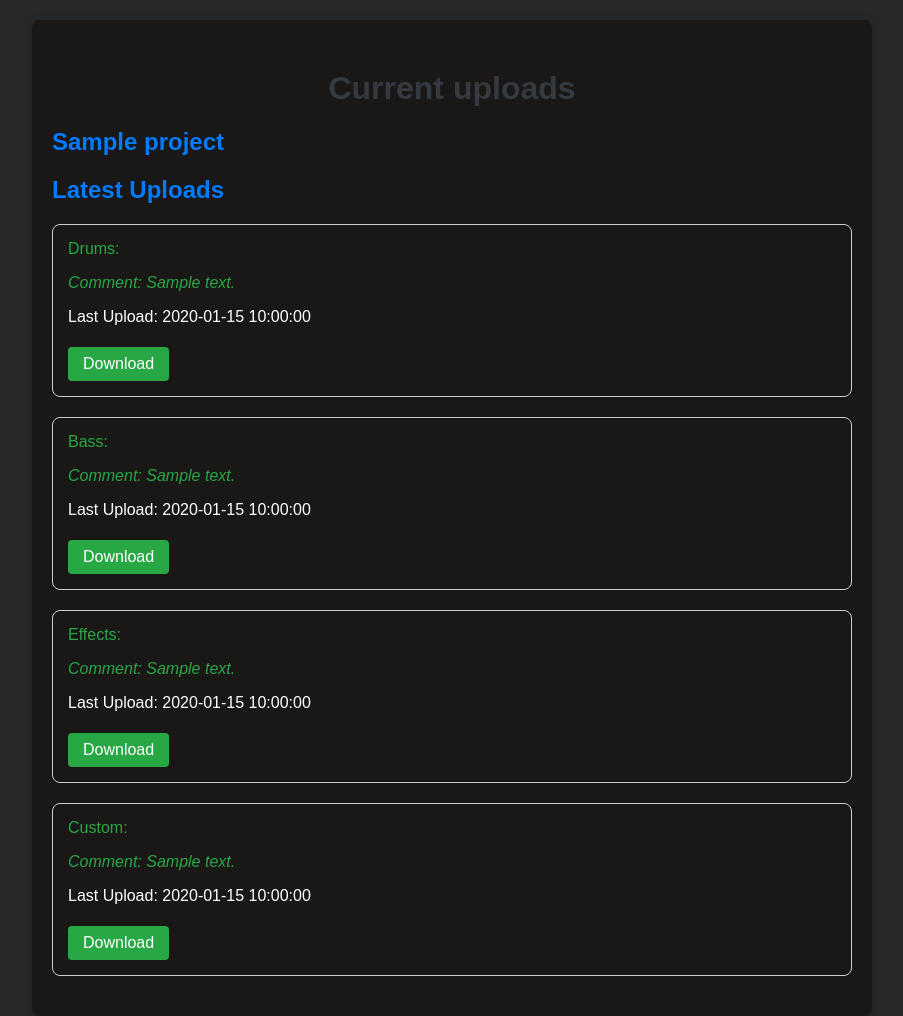
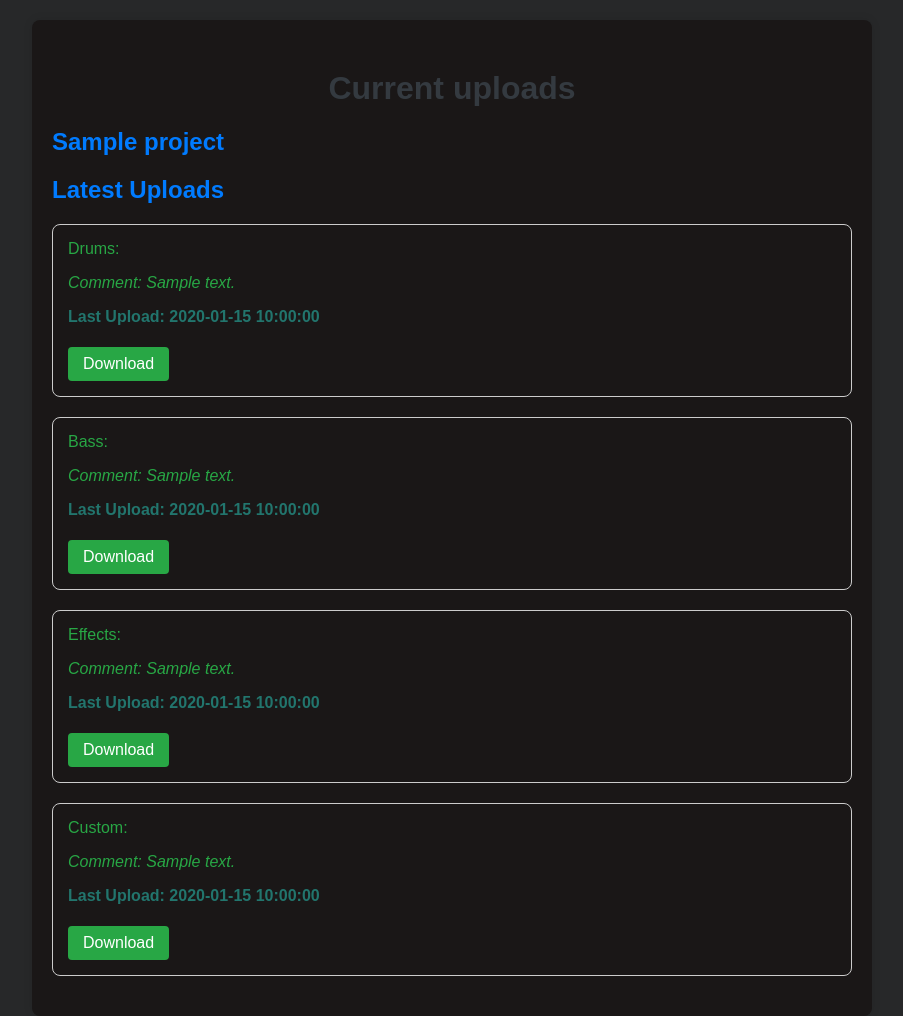
Before and after one commit to Germuu/Music-collabortion-site, a Flask app: template templates/uploads.html in a window 1280 px wide. Shown: the whole page, without its empty margins (188-1091 px from the left). Run offline with Flask 3, Linux system fonts and the light colour scheme; the template is opened without the code that fills it: most values are stand-ins (such as "Sample title", 1, 10 or a date in 2020); some libraries are stand-ins or nearby versions.

Commit message:
changed color of timestamp

```diff
--- a/templates/uploads.html
+++ b/templates/uploads.html
@@ -59,6 +59,11 @@
             margin-bottom: 8px;
         }
 
+        .upload-time {
+            color: rgb(34, 117, 109);  /* Specify the color for the timestamp */
+            font-weight: bold;  /* Optionally, make the timestamp bold */
+        }
+
         .download-link {
             display: inline-block;
             background-color: #28a745;
@@ -78,6 +83,7 @@
             color: #dc3545;
         }
     </style>
+
 </head>
 <body>
     <div class="container">
```
